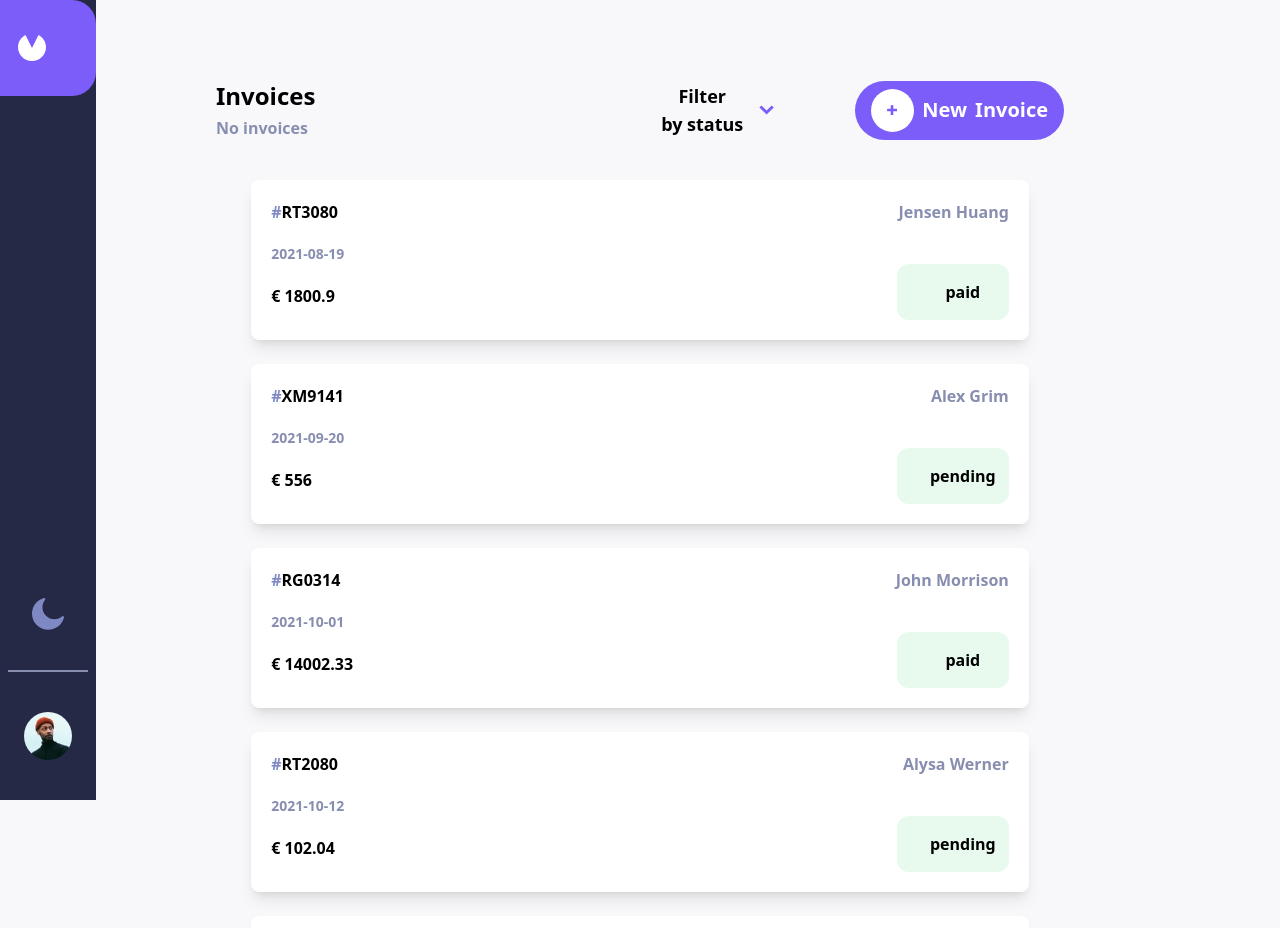
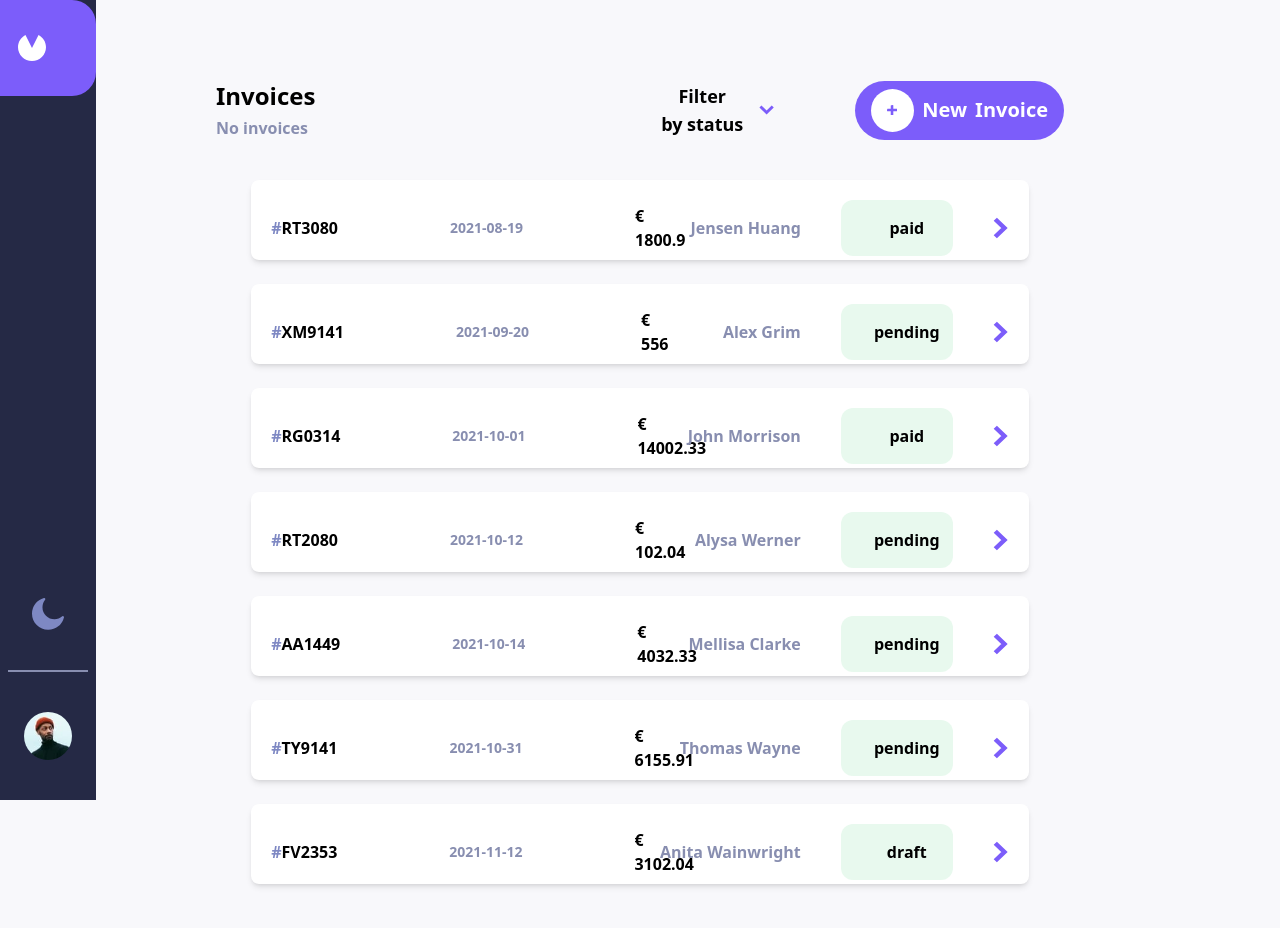
Before and after one commit to danielgen01/invoice-app, a React (Vite) app: page / in a window 1280 px wide. Shown: the top 928 px of the page. Built offline with nearby package versions, Linux system fonts and the light colour scheme.

Commit message:
style desktop invoices area

```diff
--- a/src/components/Reusable/InvoiceRow.tsx
+++ b/src/components/Reusable/InvoiceRow.tsx
@@ -1,4 +1,5 @@
 import React from "react"
+import arrowRight from "../../../public/assets/icon-arrow-right.svg"
 
 type props = {
   invoiceId: string
@@ -26,7 +27,7 @@ const InvoiceRow: React.FC<props> = ({
       batchColor = "orange-500"
       break
     case "draft":
-      batchColor = "white"
+      batchColor = "gray-500"
       break
     default:
       batchColor = "gray-500"
@@ -34,10 +35,10 @@ const InvoiceRow: React.FC<props> = ({
 
   return (
     <>
-      <div className="row h-40 bg-white shadow-lg rounded-lg dark:bg-[#1E2139]  w-[90%]">
-        <div className="content px-5 py-5 grid grid-cols-2 justify-between w-full">
+      <div className="row h-40 bg-white shadow-md rounded-lg dark:bg-[#1E2139]  w-[90%] xl:h-20">
+        <div className="content px-5 py-5 grid grid-cols-2 justify-between w-full xl:items-center">
           {/* FIRST GRID COL */}
-          <section className="first-grid-item flex flex-col gap-5">
+          <section className="first-grid-item flex flex-col gap-5 xl:flex-row xl:items-center   xl:gap-28 2xl:gap-32 ">
             <h1 className="font-bold uppercase dark:text-white">
               <span className="text-[#7e88C3]">#</span>
               {invoiceId}
@@ -48,7 +49,7 @@ const InvoiceRow: React.FC<props> = ({
             <h2 className="font-bold dark:text-white">€ {totalAmount}</h2>
           </section>
           {/* SECOND GRID COL */}
-          <section className="second-grid-item flex flex-col items-end gap-10 ">
+          <section className="second-grid-item flex flex-col items-end gap-10 xl:flex-row xl:items-center xl:justify-end">
             <p className="text-medium-gray font-bold ">{clientName}</p>
             <div
               className="status flex items-center
@@ -56,8 +57,8 @@ const InvoiceRow: React.FC<props> = ({
             >
               <div className={`status-batch w-3 h-3 bg-${batchColor} rounded-full`}></div>
               <h1 className={`text-${batchColor} font-bold`}>{status}</h1>
-
             </div>
+            <img src={arrowRight} alt="" className="hidden xl:block w-4 "/>
           </section>
         </div>
       </div>
```
